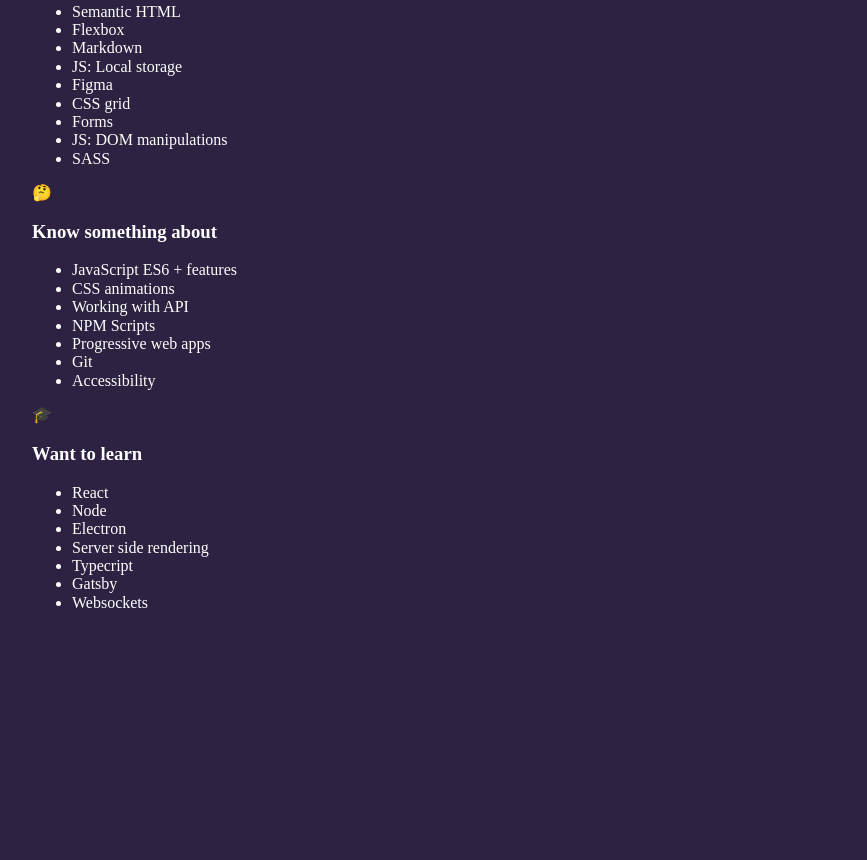
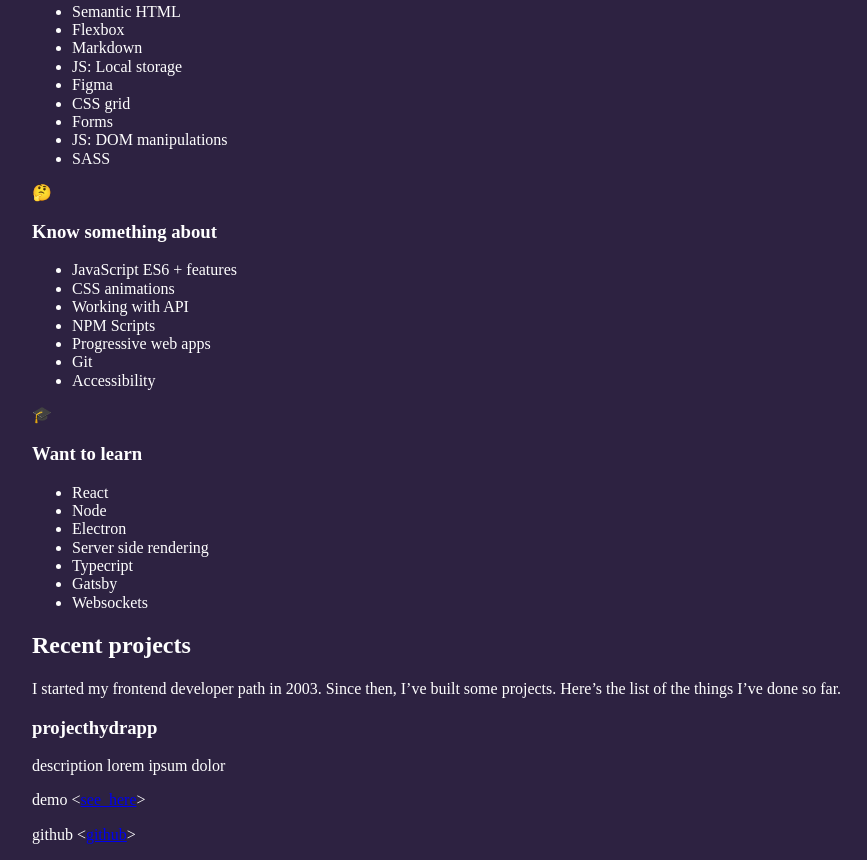
Before and after one commit to jarek-janowski/jarek-janowski.github.io, a website built with webpack: page src/pages/index.html in a window 1280 px wide. Shown: the part 293-1153 px from the top of the page, without its empty margins (17-884 px from the left). Before the commit the page ends 921 px from the top, so only its background shows below. Built offline with nearby package versions, Linux system fonts and the light colour scheme.

Commit message:
feat: projects section

```diff
--- a/src/pages/index.html
+++ b/src/pages/index.html
@@ -77,6 +77,34 @@
         </ul>
       </article>
     </section>
+    <section class="projects">
+      <h2 class="projects__header">Recent projects</h2>
+      <p class="projects__description">I started my frontend developer path in 2003. Since then, I’ve built some
+        projects. Here’s the list of the things I’ve done so far.</p>
+      <div class="projects-grid">
+        <article class="project">
+          <h3 class="project__title">
+            <span>project</span><span>hydrapp</span>
+          </h3>
+          <p>
+            <span>description</span>
+            <span>lorem ipsum dolor</span>
+          </p>
+          <p>
+            <span>demo</span>
+            <span>
+              &lt;<a href="#" title="hydrapp - demo">see_here</a>&gt;
+            </span>
+          </p>
+          <p>
+            <span>github</span>
+            <span>
+              &lt;<a href="#" title="hydrapp - demo">github</a>&gt;
+            </span>
+          </p>
+        </article>
+      </div>
+    </section>
   </main>
 </body>
 
```
